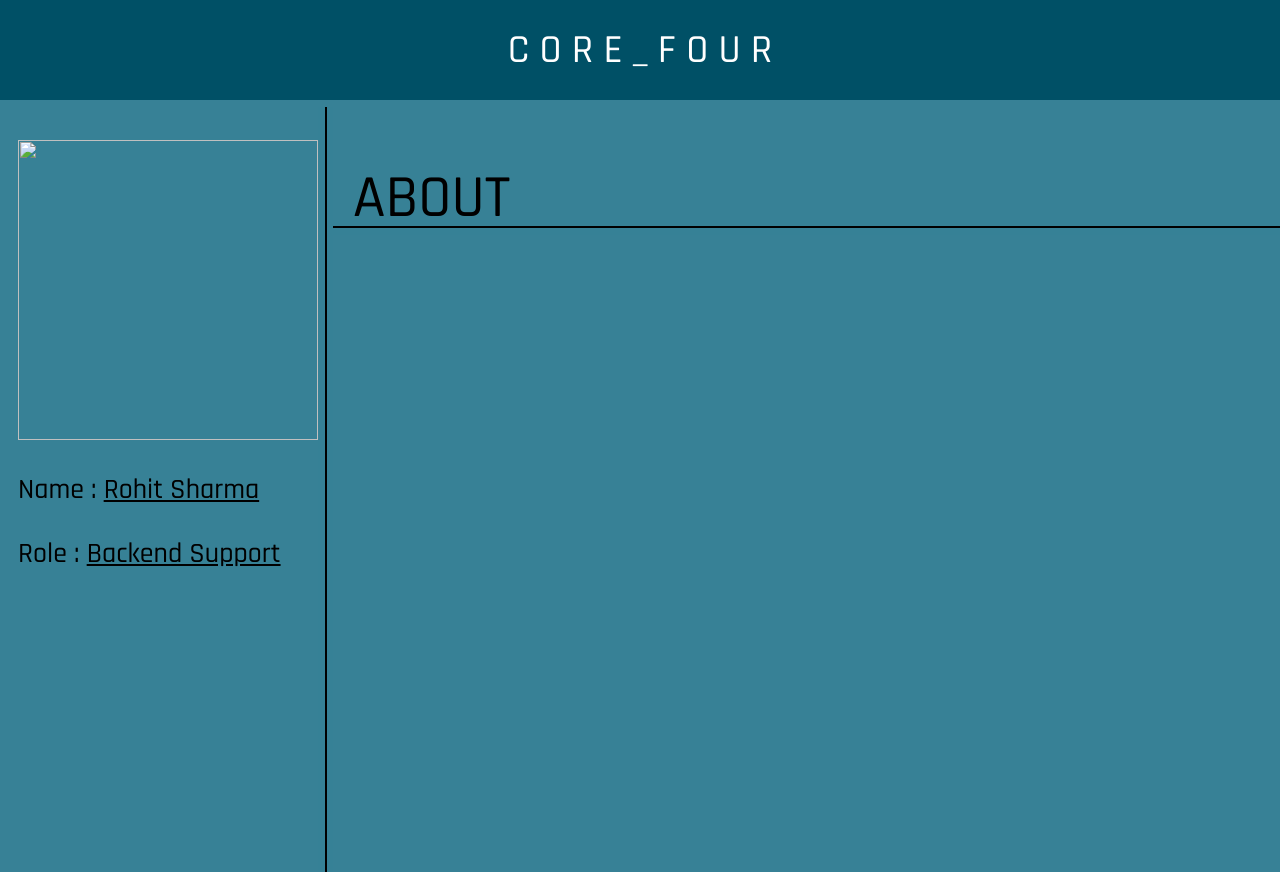
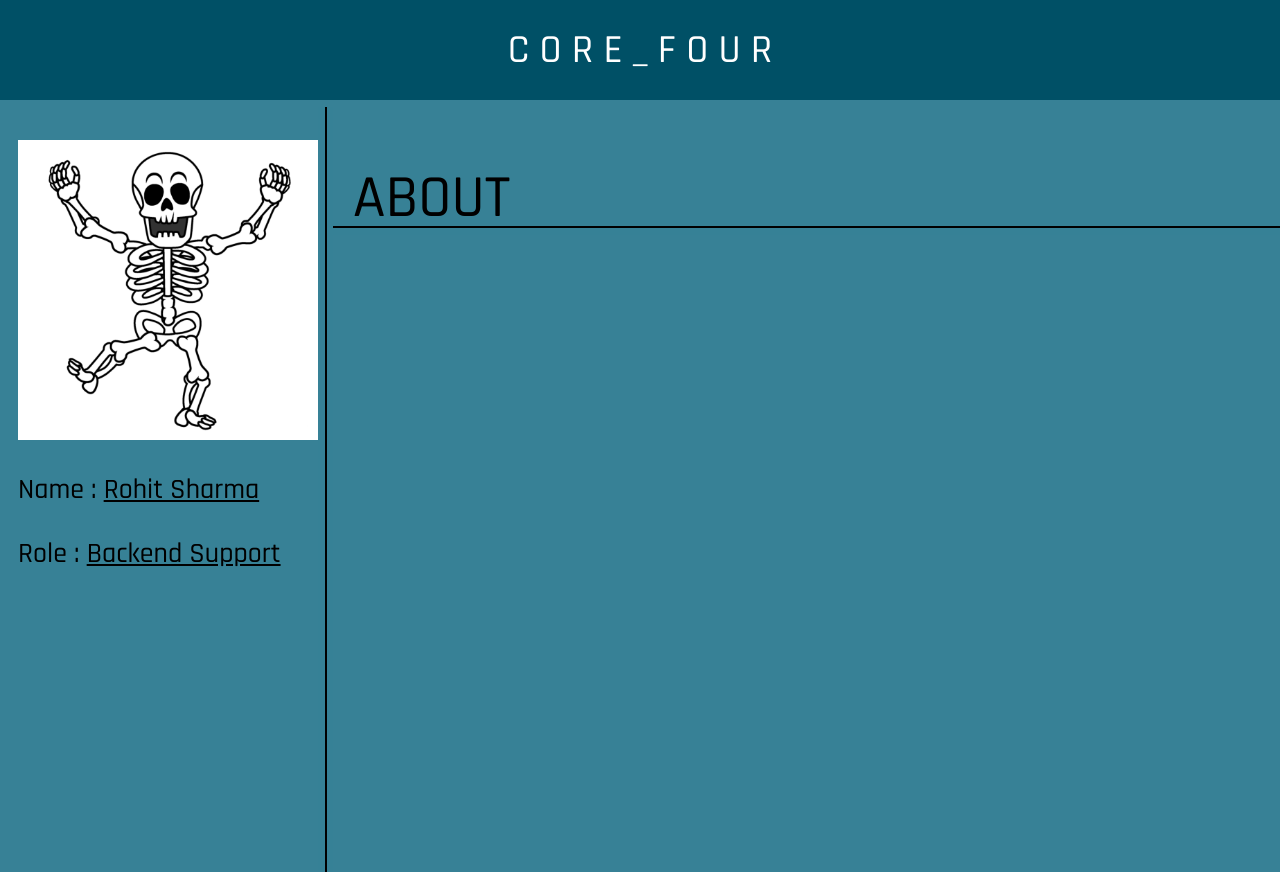
Before and after one commit to MaviyaQureshi/rohit-landing-page, a plain HTML site: page rohit-landing-page.html in a window 1280 px wide. Shown: the top 872 px of the page. Drawn offline with Linux system fonts and the light colour scheme.

Commit message:
first commit

```diff
--- a/rohit-landing-page.html
+++ b/rohit-landing-page.html
@@ -23,7 +23,7 @@
 
             <div class="left-side">
 
-                <img src="images/" class="rohit-img">
+                <img src="images/rohit2.jpg" class="rohit-img">
                 <p class="name">Name : <span class="rohit"> Rohit Sharma</span> </p>
                 <p class="role">Role : <span class="rohit"> Backend Support </span> </p>
 
```
Also changed, not shown: images/Maviya2.jpg (deleted), images/Vikas.png (deleted), images/Vikas2.jpg (deleted), images/rohit1.jpg (added), images/rohit2.jpg (added), 3 other files.
